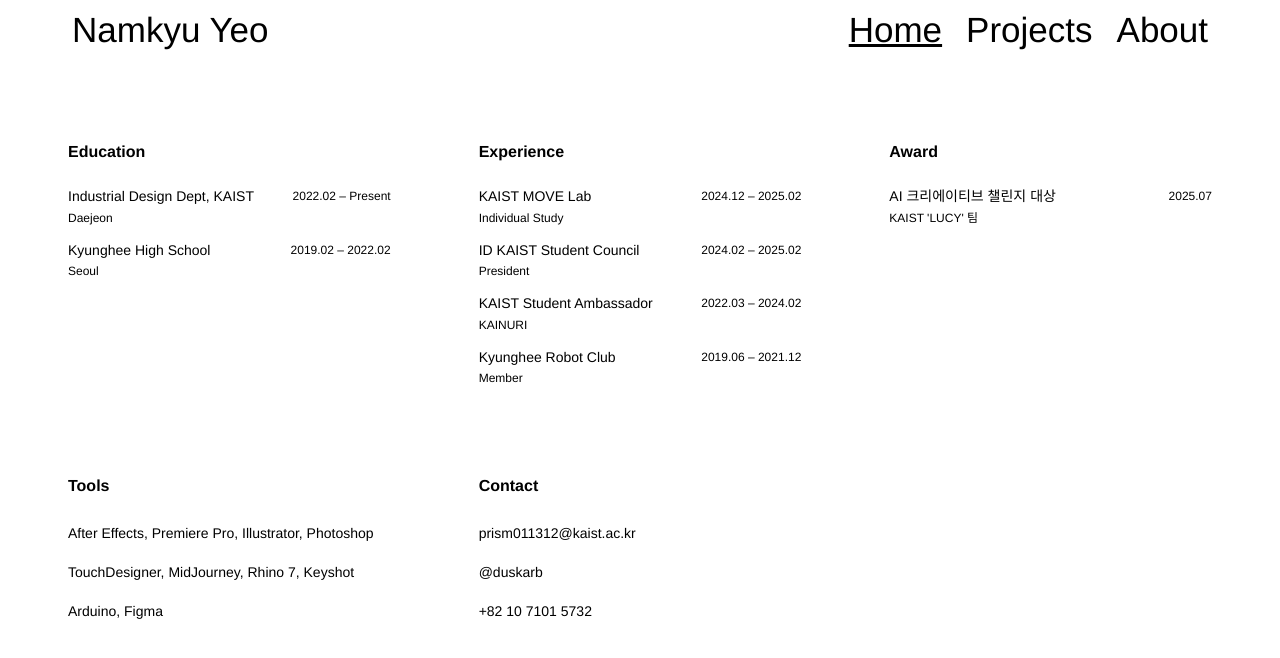
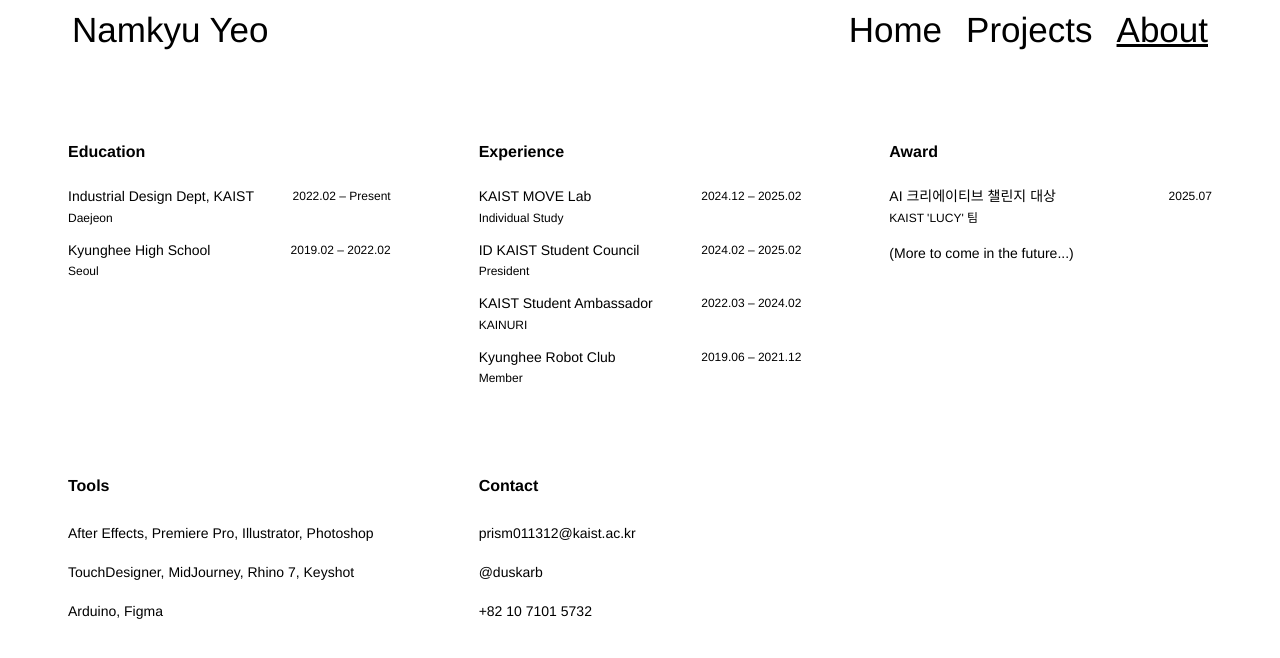
Before and after one commit to duskarb/portfolio, a Next.js app: page /about in a window 1280 px wide. Shown: the top 658 px of the page. Built offline with nearby package versions, Linux system fonts and the light colour scheme.

Commit message:
Update: Add dev/prod environment configs and Award section text

```diff
--- a/components/about-section.tsx
+++ b/components/about-section.tsx
@@ -72,6 +72,10 @@ const aboutEntries: {
         title: "AI 크리에이티브 챌린지 대상",
         subtitle: "KAIST 'LUCY' 팀",
         date: "2025.07"
+      },
+      {
+        type: "text",
+        content: "(More to come in the future...)"
       }
     ]
   },
--- a/lib/projects.ts
+++ b/lib/projects.ts
@@ -21,7 +21,8 @@ export interface Project {
   href?: string;
 }
 
-const basePath = "/portfolio/projects";
+// 개발 환경에서는 basePath 없이, 프로덕션에서는 /portfolio 경로 사용
+const basePath = process.env.NODE_ENV === 'production' ? "/portfolio/projects" : "/projects";
 
 const projectsData: Array<{
   name: string;
--- a/next.config.ts
+++ b/next.config.ts
@@ -2,8 +2,9 @@ import type { NextConfig } from "next";
 
 const nextConfig: NextConfig = {
   output: 'export',
-  basePath: '/portfolio',
-  assetPrefix: '/portfolio',
+  // 개발 환경에서는 basePath를 사용하지 않음
+  basePath: process.env.NODE_ENV === 'production' ? '/portfolio' : '',
+  assetPrefix: process.env.NODE_ENV === 'production' ? '/portfolio' : '',
   images: {
     unoptimized: true,
   },
--- a/package.json
+++ b/package.json
@@ -3,8 +3,8 @@
   "version": "0.1.0",
   "private": true,
   "scripts": {
-    "dev": "next dev -H 0.0.0.0",
-    "dev:server": "next dev -H 0.0.0.0",
+    "dev": "next dev",
+    "dev:server": "next dev",
     "build": "next build",
     "export": "next build",
     "start": "next start",
```
Also changed, not shown: 1 other file (tests, documents, lock files or other folders).
